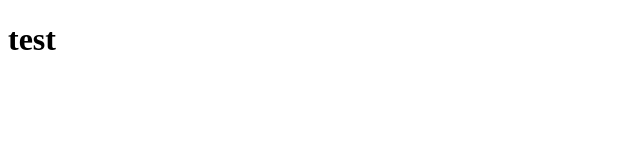
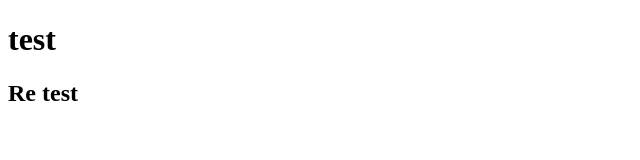
Before and after one commit to JDuflot/ToDoList, a plain HTML site: page index.html in a window 1280 px wide. Shown: the whole page, without its empty margins (0-640 px from the left). Drawn offline with Linux system fonts and the light colour scheme.

Commit message:
modif Jenn

```diff
--- a/index.html
+++ b/index.html
@@ -10,6 +10,7 @@
 <body>
 
 <h1>test</h1>
+<h2>Re test</h2>
 
 
 <script src="./main.js"></script>
```
